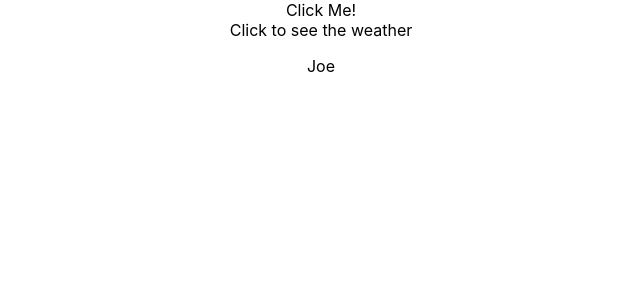
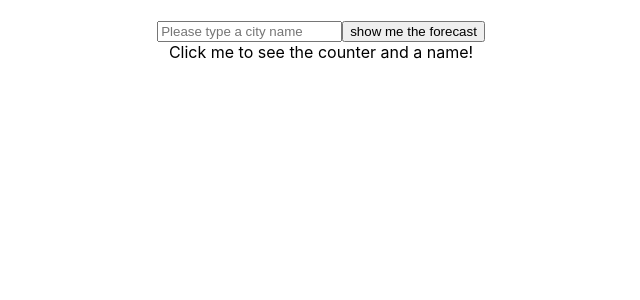
Before and after one commit to iremkenar/React-Redux-Saga-Project, a React (Create React App) app: page / in a window 1280 px wide. Shown: the top 300 px of the page, without its empty margins (319-959 px from the left). Built offline with nearby package versions, Linux system fonts and the light colour scheme.

Commit message:
Added weather data

```diff
--- a/src/pages/home/index.js
+++ b/src/pages/home/index.js
@@ -1,4 +1,4 @@
-import { React } from "react";
+import { React, useState } from "react";
 import { useSelector, useDispatch } from "react-redux";
 import {
   increment,
@@ -9,35 +9,55 @@ import {
   getUserDataSelector,
   getUserLoadedSelector,
 } from "../../shared/store/selectors/user.selector";
+import {
+  getWeatherDataSelector, getWeatherLoadedSelector
+} from "../../shared/store/selectors/weather.selector";
 import { userActions } from "../../shared/store/actions/user.action";
 import { weatherActions } from "../../shared/store/actions/weather.action";
 
 const HomePage = () => {
   const counter = useSelector((state) => state.counter);
   const isLogged = useSelector((state) => state.isLogged);
-  const weatherData = useSelector((state) => state.weather);
-  console.log(weatherData);
+  //const weatherData = useSelector((state) => state.weather);
   //const userData = useSelector((state) => state.user.data);
   const dispatch = useDispatch();
+  const [cityName, setCityName] = useState('');
 
   const userData = useSelector(getUserDataSelector);
   const userLoaded = useSelector(getUserLoadedSelector);
+  const weatherData = useSelector(getWeatherDataSelector);
+  const weatherLoaded = useSelector(getWeatherLoadedSelector);
 
-  const loadWeather = () => {
-    dispatch(weatherActions.loadWeatherApiAction());
+
+  const changeHandler = (e) => {
+    setCityName(e.target.value);
+  }
+
+  const loadWeather = (city) => {
+    dispatch(weatherActions.loadWeatherApiAction(cityName));
   };
+
   const loadUser = () => {
-    dispatch(userActions.loadUserAction(1));
+    dispatch(userActions.loadUserAction());
   };
 
   return (
     <div>
-      <div onClick={loadUser}>Click Me!</div>
-      <div onClick={loadWeather}>Click to see the weather</div>
-      <p>{weatherData.coord}</p>
-      <p>{userData.name}</p>
+      <br />
+      <input type='text' value={cityName} placeholder='Please type a city name' onChange={changeHandler}></input>
+      <button onClick={loadWeather}>show me the forecast</button>
+      {weatherLoaded ? (
+        <>
+          <p>City: {weatherData.city.name}</p>
+          <p>Description: {weatherData.list[0].weather[0].description}</p>
+          <p>Temp: {weatherData.list[0].main.temp} &deg;C</p>
+        </>
+      ) : (<></>)}
+
+
       {userLoaded ? (
         <>
+          <p>{userData.name}</p>
           <h1>This is my counter: {counter}</h1>
           <button onClick={() => dispatch(increment())}>+</button>
           <button onClick={() => dispatch(decrement())}>-</button>
@@ -47,6 +67,8 @@ const HomePage = () => {
       ) : (
         <></>
       )}
+
+      <div onClick={loadUser}>Click me to see the counter and a name!</div>
     </div>
   );
 };
--- a/src/shared/store/sagas/weather.saga.js
+++ b/src/shared/store/sagas/weather.saga.js
@@ -9,7 +9,7 @@ function* loadWeather(action) {
         if (!response) {
             yield put(weatherActions.loadWeatherApiFailAction());
         } else {
-      yield put(weatherActions.loadWeatherApiSuccessAction(response));
+            yield put(weatherActions.loadWeatherApiSuccessAction(response.data));
         }
     } catch (error) {
         yield put(weatherActions.loadWeatherApiFailAction());
--- a/src/shared/store/selectors/weather.selector.js
+++ b/src/shared/store/selectors/weather.selector.js
@@ -0,0 +1,12 @@
+import { createSelector } from "reselect";
+
+export const globalWeatherState = (state) => state.weather;
+
+export const getWeatherDataSelector = createSelector(
+    globalWeatherState,
+    weather => weather.data);
+
+export const getWeatherLoadedSelector = createSelector(
+    globalWeatherState,
+    weather => weather.loaded
+);
--- a/src/shared/store/services/weather.service.js
+++ b/src/shared/store/services/weather.service.js
@@ -1,11 +1,12 @@
 import axios from "axios";
 
 const baseUrl =
-  "https://api.openweathermap.org/data/2.5/forecast?lat=35&lon=139&appid=";
+  "https://api.openweathermap.org/data/2.5/forecast?q=";
 const API_KEY = "209681e4c06f24f06f8d7496ce90e792";
 
-const getWeatherData = async () => {
-  const response = await axios.get(`${baseUrl}${API_KEY}`);
+
+const getWeatherData = async (cityname) => {
+  const response = await axios.get(`${baseUrl}${cityname}&units=metric&appid=${API_KEY}`);
   return response;
 };
 
```
Also changed, not shown: src/shared/store/reducers/weather.reducer.js (indentation only). Lines whose indentation alone changed are shown as unchanged.
